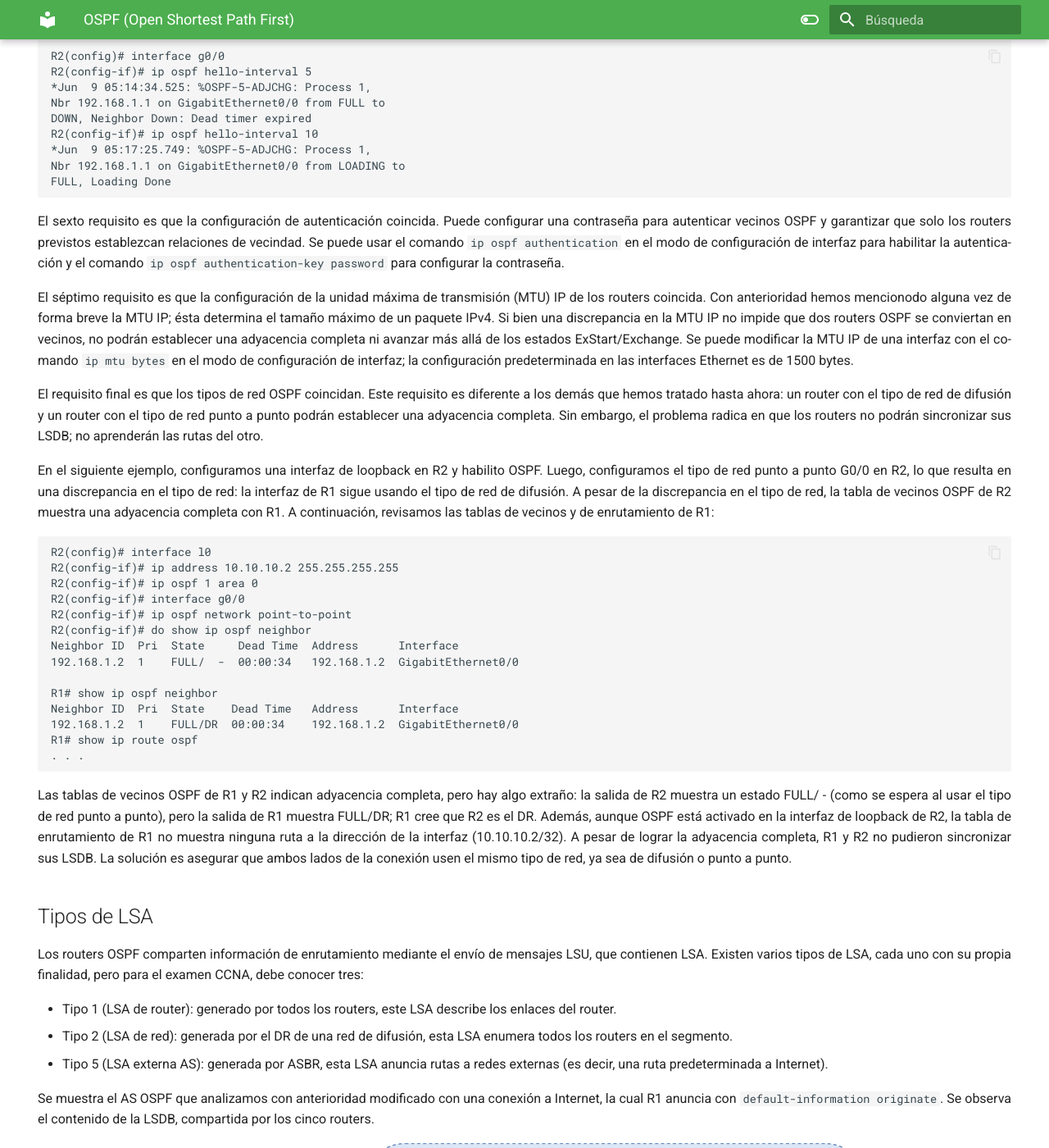
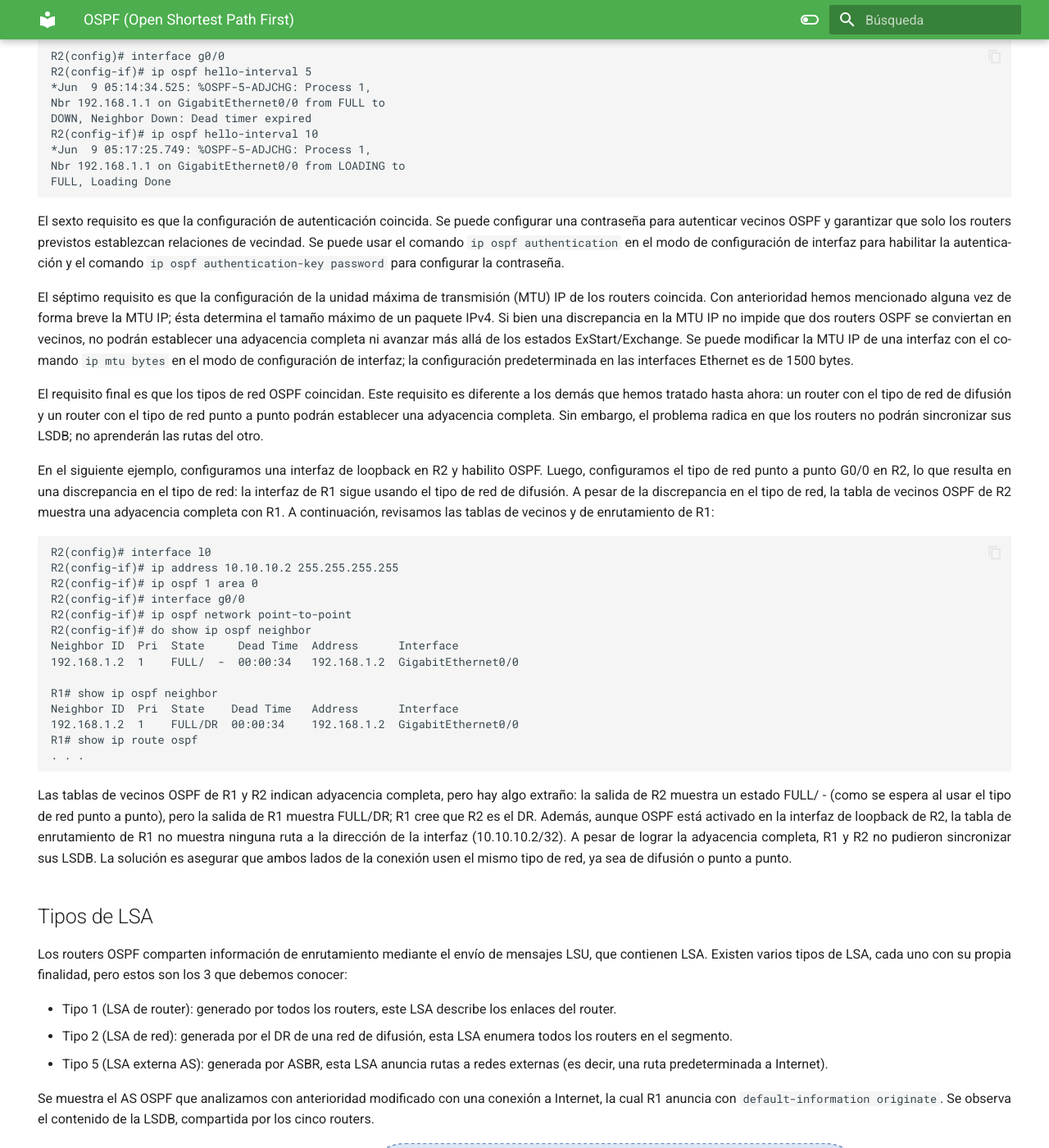
Before and after one commit to raul-profesor/PARE, an MkDocs documentation site: the page built from docs/ospf.md, in a window 1280 px wide and 1400 px high, scrolled down 25151 px. Shown: the whole window at 82% size. Built offline with MkDocs 1.6.1 and Material for MkDocs 9.7.7, drawn with Linux system fonts in a browser that asks for light colours; some of the changed text lies outside the part shown.

Commit message:
Solución de errores tipográficos

````diff
--- a/docs/ospf.md
+++ b/docs/ospf.md
@@ -467,7 +467,7 @@ Podríamos hablar largo y tendido sobre este proceso pero sobrepasa los objetivo
 Estados vecinos OSPF: Inactivo, Inicialización, Bidireccional, ExStart, Intercambio, Cargando y Completo. Los routers que alcanzan el estado Bidireccional son vecinos OSPF. Algunos routers permanecen en este estado y otros establecen una adyacencia completa.
 ///
 
-Cuando OSPF se activa en una interfaz, el router envía regularmente mensajes de saludo OSPF, que se utilizan para descubrir dinámicamente vecinos OSPF y mantener las relaciones entre ellos una vez establecidas. Estos mensajes de saludo incluyen información diversa, dos de los cuales son el RID del router local y los RID de cualquier router vecino que tenga en cuenta en la interfaz.
+Cuando OSPF se activa en una interfaz, el router envía regularmente mensajes de saludo OSPF, que se utilizan para descubrir dinámicamente vecinos OSPF y mantener las relaciones entre ellos una vez establecidas. Estos mensajes de saludo incluyen información diversa, dos de esos parámetros son el RID del router local y los RID de cualquier router vecino que se conozca en la interfaz.
 
 Los mensajes de saludo OSPF se envían a la dirección IP *224.0.0.5*, que es una dirección IP de multidifusión. Mientras que los paquetes de unidifusión son uno a uno (de un host a otro) y los paquetes de difusión son uno a todos, los paquetes de multidifusión son uno a múltiples (pero no necesariamente todos).
 
@@ -766,9 +766,9 @@ Nbr 192.168.1.1 on GigabitEthernet0/0 from LOADING to
 FULL, Loading Done
 ```
 
-El sexto requisito es que la configuración de autenticación coincida. Puede configurar una contraseña para autenticar vecinos OSPF y garantizar que solo los routers previstos establezcan relaciones de vecindad. Se puede usar el comando `ip ospf authentication` en el modo de configuración de interfaz para habilitar la autenticación y el comando `ip ospf authentication-key password` para configurar la contraseña.
+El sexto requisito es que la configuración de autenticación coincida. Se puede configurar una contraseña para autenticar vecinos OSPF y garantizar que solo los routers previstos establezcan relaciones de vecindad. Se puede usar el comando `ip ospf authentication` en el modo de configuración de interfaz para habilitar la autenticación y el comando `ip ospf authentication-key password` para configurar la contraseña.
 
-El séptimo requisito es que la configuración de la unidad máxima de transmisión (MTU) IP de los routers coincida. Con anterioridad hemos mencionodo alguna vez de forma breve la MTU IP; ésta determina el tamaño máximo de un paquete IPv4. Si bien una discrepancia en la MTU IP no impide que dos routers OSPF se conviertan en vecinos, no podrán establecer una adyacencia completa ni avanzar más allá de los estados ExStart/Exchange. Se puede modificar la MTU IP de una interfaz con el comando `ip mtu bytes` en el modo de configuración de interfaz; la configuración predeterminada en las interfaces Ethernet es de 1500 bytes.
+El séptimo requisito es que la configuración de la unidad máxima de transmisión (MTU) IP de los routers coincida. Con anterioridad hemos mencionado alguna vez de forma breve la MTU IP; ésta determina el tamaño máximo de un paquete IPv4. Si bien una discrepancia en la MTU IP no impide que dos routers OSPF se conviertan en vecinos, no podrán establecer una adyacencia completa ni avanzar más allá de los estados ExStart/Exchange. Se puede modificar la MTU IP de una interfaz con el comando `ip mtu bytes` en el modo de configuración de interfaz; la configuración predeterminada en las interfaces Ethernet es de 1500 bytes.
 
 El requisito final es que los tipos de red OSPF coincidan. Este requisito es diferente a los demás que hemos tratado hasta ahora: un router con el tipo de red de difusión y un router con el tipo de red punto a punto podrán establecer una adyacencia completa. Sin embargo, el problema radica en que los routers no podrán sincronizar sus LSDB; no aprenderán las rutas del otro.
 
@@ -795,7 +795,7 @@ Las tablas de vecinos OSPF de R1 y R2 indican adyacencia completa, pero hay algo
 
 ## Tipos de LSA
 
-Los routers OSPF comparten información de enrutamiento mediante el envío de mensajes LSU, que contienen LSA. Existen varios tipos de LSA, cada uno con su propia finalidad, pero para el examen CCNA, debe conocer tres:
+Los routers OSPF comparten información de enrutamiento mediante el envío de mensajes LSU, que contienen LSA. Existen varios tipos de LSA, cada uno con su propia finalidad, pero estos son los 3 que debemos conocer:
 
 + Tipo 1 (LSA de router): generado por todos los routers, este LSA describe los enlaces del router.
 + Tipo 2 (LSA de red): generada por el DR de una red de difusión, esta LSA enumera todos los routers en el segmento.
````
Also changed, not shown: other parts of docs/ospf.md (+4 -4 lines).
